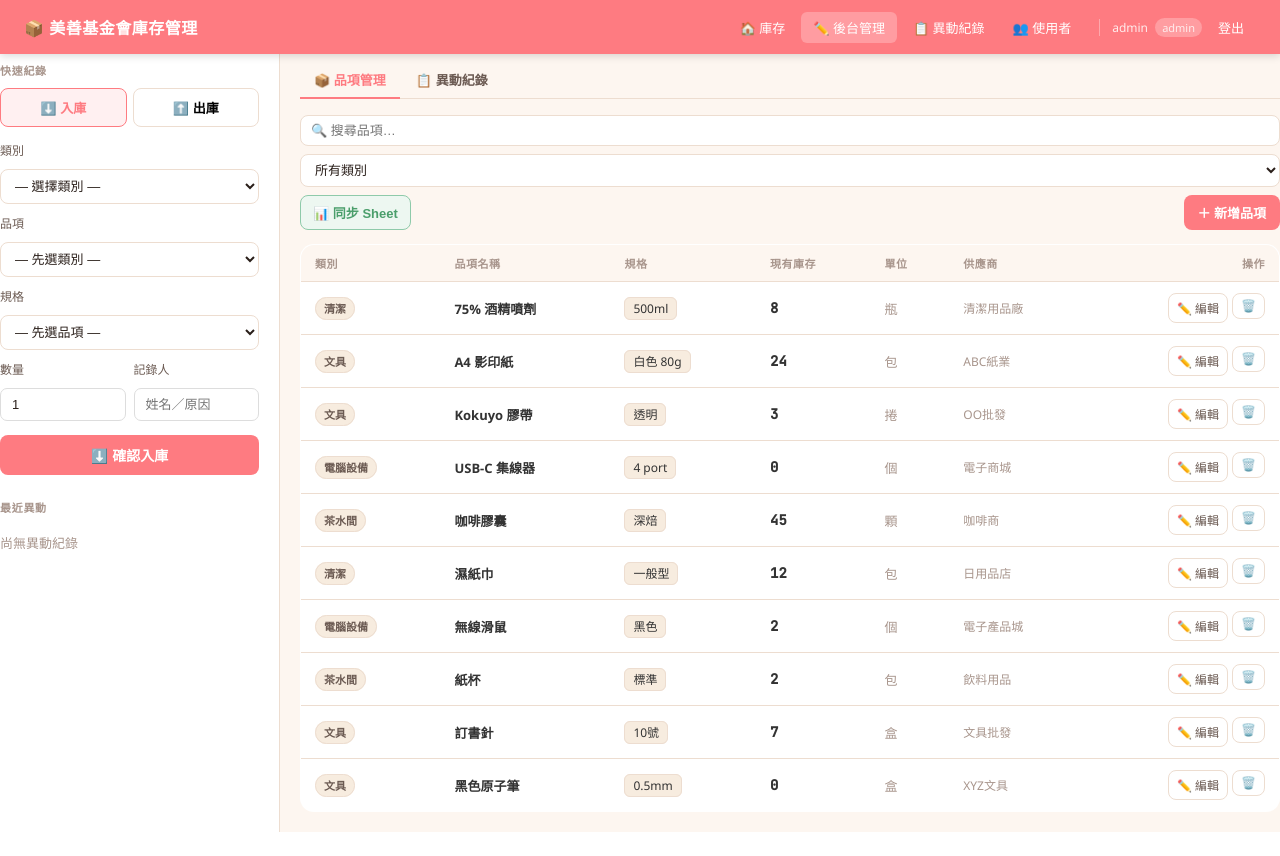
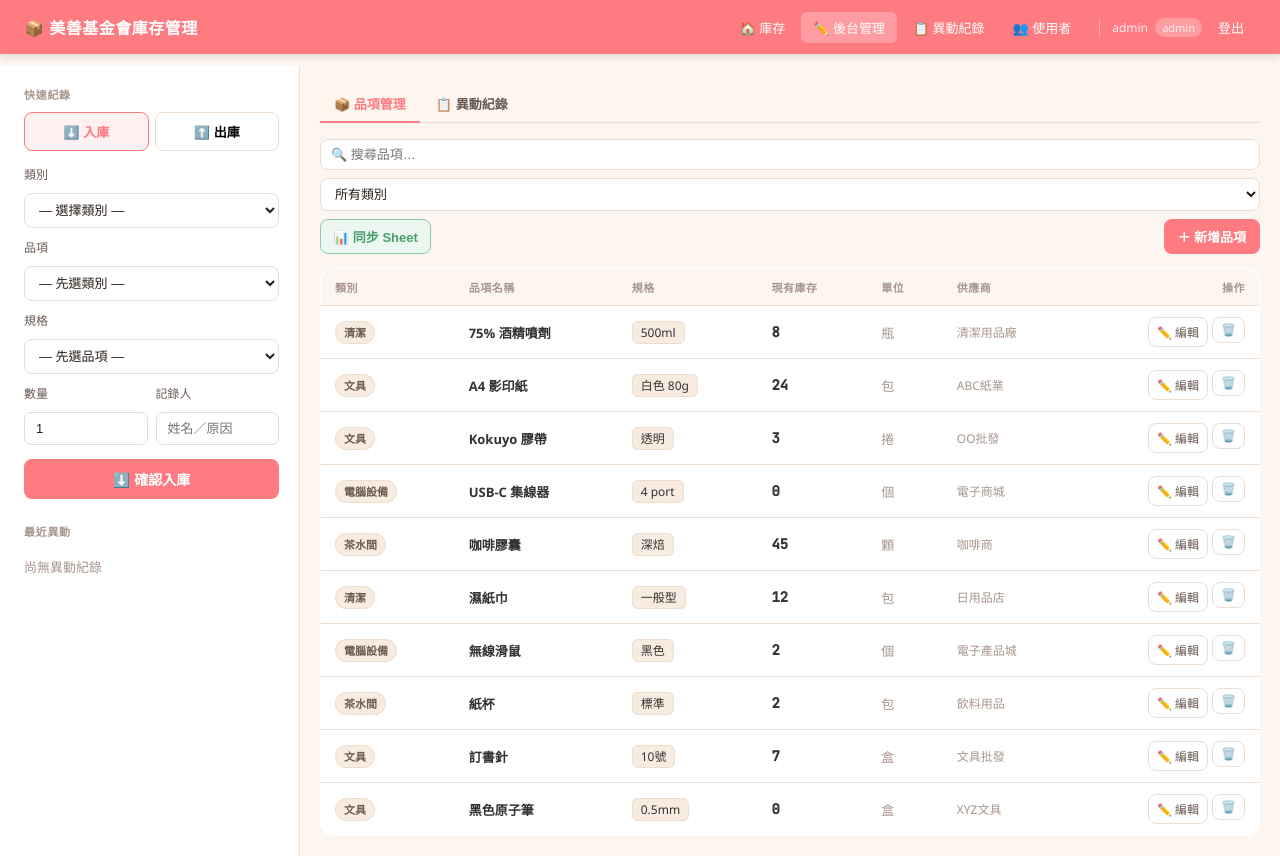
Before and after one commit to tobiasgatainan-cmyk/inventory-system-render, a Flask app: page /admin/items in a window 1280 px wide. Before the commit the page ends 832 px from the top, so only its background shows below. Run offline with Flask 3, Linux system fonts and the light colour scheme; a user stored in the database is signed in; data comes from the database, SQL or seed files in the repository; data that the repository does not hold is empty.

Commit message:
Add files via upload

```diff
--- a/templates/admin/items.html
+++ b/templates/admin/items.html
@@ -1,5 +1,5 @@
 {% extends 'base.html' %}
-{% block title %}後台管理{% endblock %}
+{% block title %}美善基金會庫存系統{% endblock %}
 {% block content %}
 
 <style>
@@ -7,10 +7,10 @@
 #main-container{max-width:100%;padding:0;margin:0}
 :root{--bg:#fdf6f0;--surface:#fff;--surface2:#f7ecdf;--border:#edddd0;--border2:#e0c8b8;--text:#2a1f1a;--text2:#6b5a52;--text3:#a8958c;--accent:#fe7b81;--accent-light:#fff0f1;--accent-dark:#e55e65;--ok:#4a9e6b;--ok-light:#edf7f1;--out:#d94f55;--out-light:#fdf0f0;--low:#d97b2a;--low-light:#fef3e8;--radius:8px;--radius-lg:14px;--mono:'JetBrains Mono',monospace}
 
-.admin-layout{display:grid;grid-template-columns:300px 1fr;min-height:calc(100vh - 80px);margin:-24px -20px}
+.admin-layout{display:grid;grid-template-columns:300px 1fr;min-height:calc(100vh - 80px)}
 
 /* ── sidebar ── */
-.adm-sidebar{background:var(--surface);border-right:1px solid var(--border);padding:20px;overflow-y:auto}
+.adm-sidebar{background:var(--surface);border-right:1px solid var(--border);padding:20px 20px 20px 24px;overflow-y:auto}
 .sb-section{font-size:11px;font-weight:700;text-transform:uppercase;letter-spacing:.7px;color:var(--text3);margin-bottom:10px;margin-top:20px}
 .sb-section:first-child{margin-top:0}
 
```
